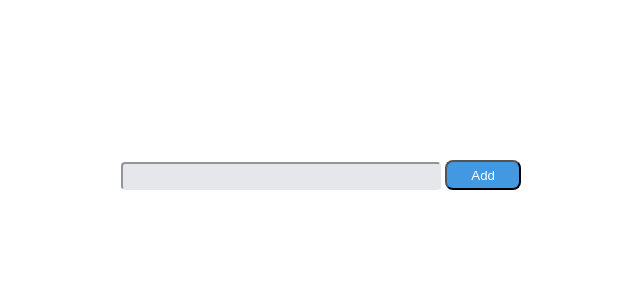
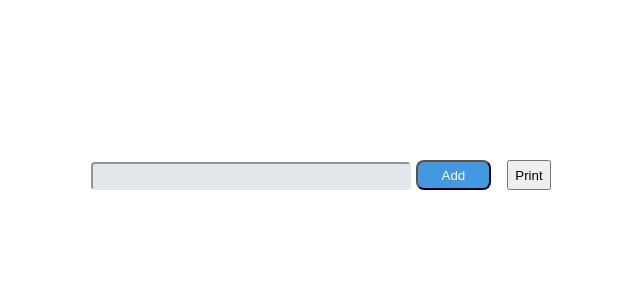
Before and after one commit to kitsune2411/simple-todolist, a Vue app: page / in a window 1280 px wide. Shown: the top 300 px of the page, without its empty margins (319-959 px from the left). Built offline with nearby package versions, Linux system fonts and the light colour scheme.

Commit message:
feat: add print feature

```diff
--- a/src/App.vue
+++ b/src/App.vue
@@ -1,13 +1,21 @@
 <script setup lang="ts">
 import TodoForm from './components/TodoForm.vue';
 import TodoList from './components/TodoList.vue';
+
+function print() {
+  window.print()
+}
 </script>
 
 <template>
   <main>
     <div class="form">
-      <TodoForm />
-      <TodoList />
+      <div class=" no-print" style="display: inline-flex;">
+        <TodoForm /> <button @click="print" class="export-btn">Print</button>
+      </div>
+      <div class="" id="printContent">
+        <TodoList />
+      </div>
     </div>
   </main>
 </template>
@@ -26,5 +34,16 @@ main {
   align-content: center;
 }
 
+.export-btn {
+  /* background-color: ; */
+  margin-left: 1rem;
+}
+
 @media (min-width: 1024px) {}
+
+@media print {
+  .no-print {
+    display: none !important;
+  }
+}
 </style>
--- a/src/components/TodoList.vue
+++ b/src/components/TodoList.vue
@@ -5,8 +5,8 @@
                 <tr>
                     <td style="width: auto;">{{ `${i + 1} . ` }}</td>
                     <td style="width: 11rem;"><span :class="{ completed: todo.completed }">{{ todo.item }}</span></td>
-                    <td class="button"><span @click.stop="toggleComplete(todo.id)">&#10004;</span></td>
-                    <td class="button"><span @click.stop="deleteItem(todo.id)">&#10060;</span></td>
+                    <td class="button no-print"><span @click.stop="toggleComplete(todo.id)">&#10004;</span></td>
+                    <td class="button no-print"><span @click.stop="deleteItem(todo.id)">&#10060;</span></td>
                 </tr>
             </tbody>
         </table>
@@ -38,4 +38,10 @@ function deleteItem(id: number) {
     width: 1.5rem;
     cursor: pointer;
 }
+
+@media print {
+    .no-print {
+        display: none !important;
+    }
+}
 </style>
```
